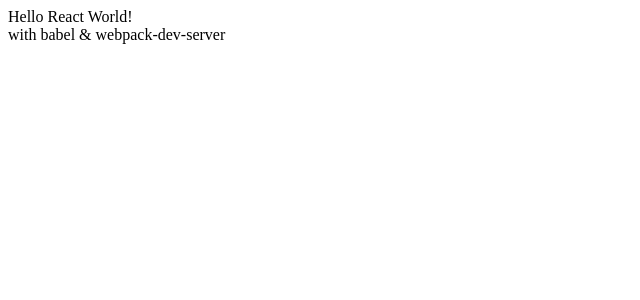
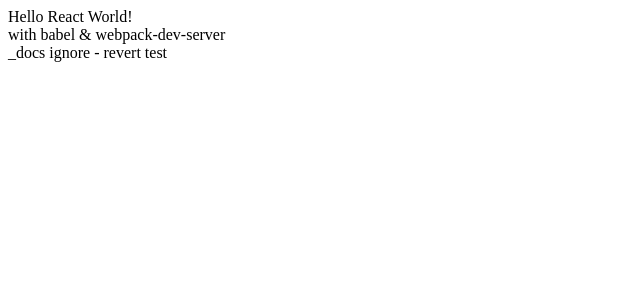
Before and after one commit to cheesepaninim/boilerplate, a React app in the folder express_mobx/client/: page / in a window 1280 px wide. Shown: the top 300 px of the page, without its empty margins (0-640 px from the left). Built offline with nearby package versions, Linux system fonts and the light colour scheme.

Commit message:
revert test

```diff
--- a/express_mobx/client/src/App.js
+++ b/express_mobx/client/src/App.js
@@ -5,6 +5,7 @@
       <>
         <div>Hello React World!</div>
         <div>with babel & webpack-dev-server</div>
+        <span>_docs ignore - revert test</span>
       </>
   )
 }
```
